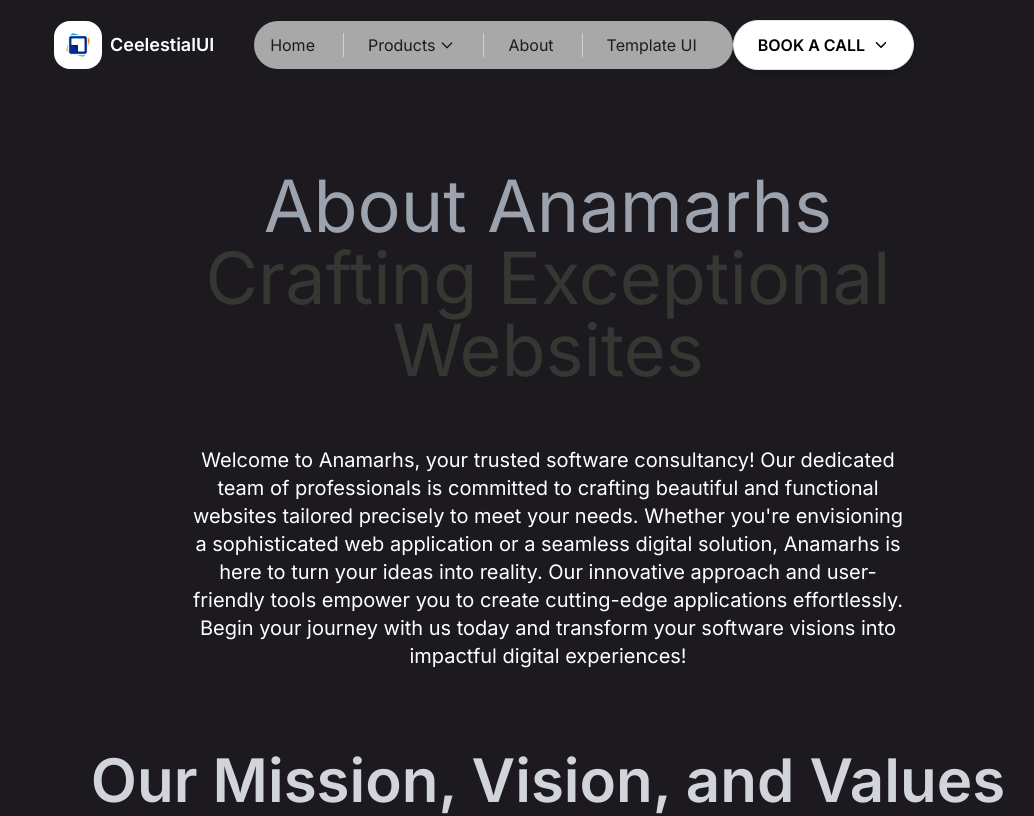
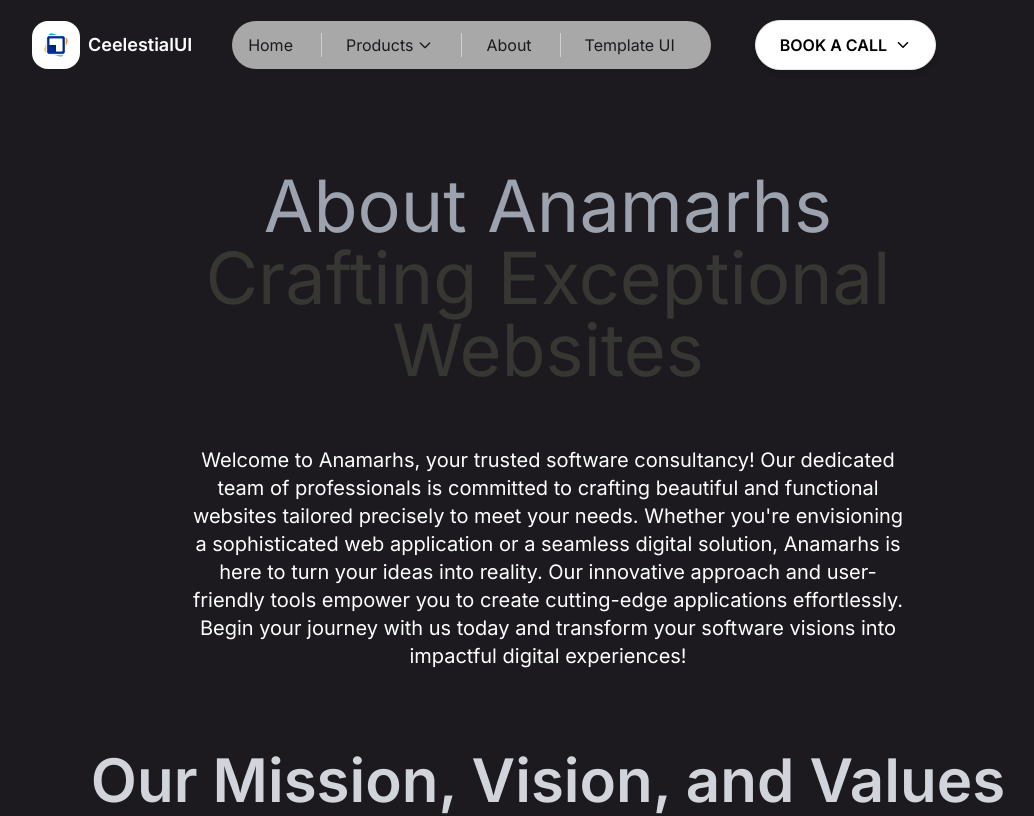
Before and after one commit to bit-web24/Photography-Agency-Landing-Page, a Next.js app: page /about in a window 1280 px wide. Shown: the top 816 px of the page, without its empty margins (92-1126 px from the left). Built offline with nearby package versions, Linux system fonts and the light colour scheme.

Commit message:
navbar , about

```diff
--- a/src/components/MoreDetails/About.tsx
+++ b/src/components/MoreDetails/About.tsx
@@ -12,8 +12,11 @@
 
 export default function Contribute() {
     return (
+
+
+
         <div className="flex flex-col items-center">
-            <Navbar />
+           <Navbar/>
             <div className="flex flex-col mt-20 mx-6 md:mx-24 items-center gap-20 text-white">
                 <div className="flex flex-col gap-5 text-center md:text-left w-2/3 max-w-5xl leading-10">
                     <h1 className="text-[#363733] text-center text-7xl"><span className="text-gray-400">About Anamarhs</span> <br /> Crafting Exceptional Websites</h1>
--- a/src/components/Navbar.tsx
+++ b/src/components/Navbar.tsx
@@ -38,7 +38,7 @@
   }, [isProductPreviewOpen]);
 
   return (
-    <nav className="flexBetween max-w-screen-xl mx-auto px-5 lg:px-10 py-5 relative top-0 left-0 right-0 z-50 bg-gradient-to-b from-transparent to-transparent">
+    <nav className="flexBetween max-w-screen-xl mx-auto px-5 lg:px-10 py-5 relative top-0 left-0 right-0 z-50  bg-gradient-to-b from-transparent to-transparent">
       <div className="flex items-center space-x-2">
         <Link href="/">
           <img src="/logo.png" alt="CeelestialUI" className="rounded-2xl w-12 h-12" />
@@ -47,7 +47,7 @@
       </div>
 
       {/* Desktop Links */}
-      <ul className="hidden lg:flex gap-4 items-center rounded-full bg-[#bebebedc] p-3 px-4 ml-10">
+      <ul className="hidden lg:flex gap-4 items-center rounded-full bg-[#bebebedc] p-3 px-4 lg:ml-10">
   {NAV_LINKS.map((link, index) => (
     <li key={link.key} className="flex items-center relative">
       <Link
@@ -75,12 +75,14 @@
           </svg>
         )}
       </Link>
+      {/* Divider between links */}
       {index < NAV_LINKS.length - 1 && (
         <div className="w-[1px] h-6 bg-[#d1d0d0] mx-2"></div>
       )}
     </li>
   ))}
 </ul>
+
 
       {/* Product Preview */}
       {isProductPreviewOpen && (
@@ -90,7 +92,7 @@
       )}
 
       {/* BOOK A CALL button */}
-      <div className="lg:flex hidden items-center">
+      <div className="lg:flex hidden items-center ml-11">
         <ButtonForm title="BOOK A CALL" variant="btn_dark_green" />
       </div>
 
```
Lines whose indentation alone changed are shown as unchanged.
